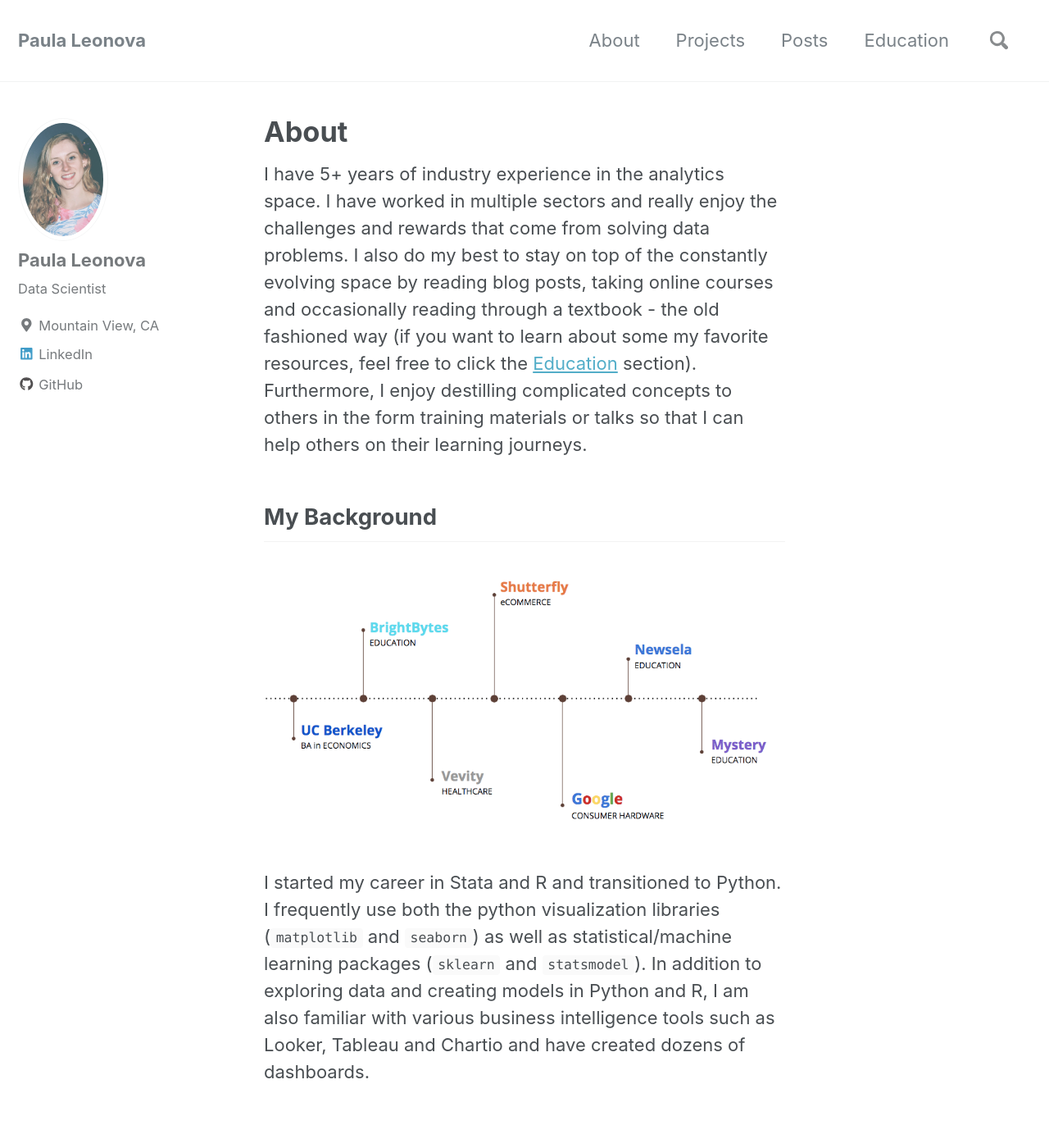
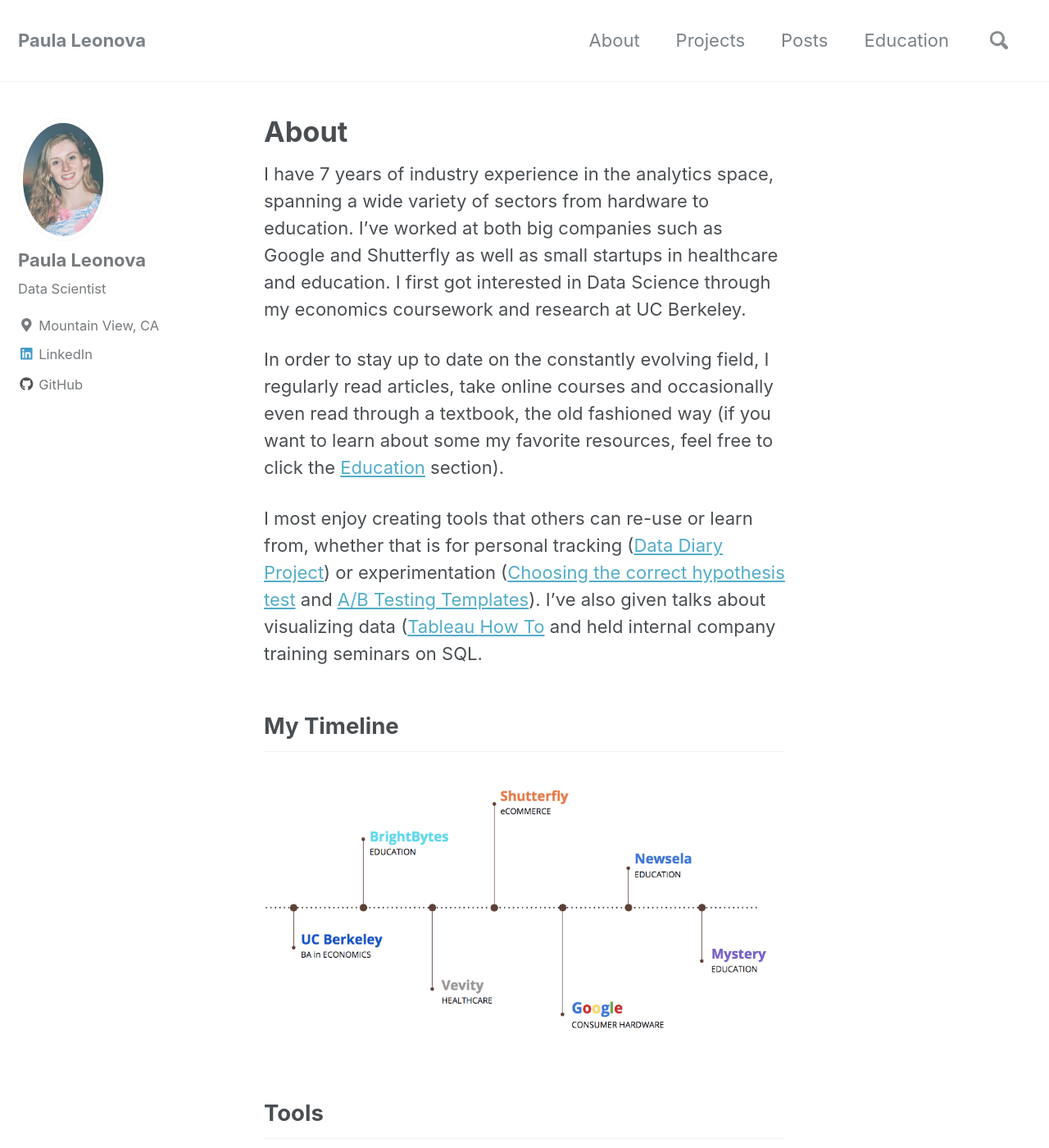
Before and after one commit to pleonova/pleonova.github.io, a Jekyll site: the page built from _pages/about.md, in a window 1280 px wide and 1400 px high. Shown: the whole window at 82% size. Built offline with Jekyll 4.4.1, drawn with Linux system fonts in a browser that asks for light colours; nearby versions of some CDN libraries; some of the changed text lies outside the part shown.

Commit message:
Update pages

```diff
--- a/_pages/about.md
+++ b/_pages/about.md
@@ -5,14 +5,21 @@
   #image: "/images/rock-colors-small.jpg"
 ---
 
-I have 5+ years of industry experience in the analytics space. I have worked in multiple sectors and really enjoy the challenges and rewards that come from solving data problems. I also do my best to stay on top of the constantly evolving space by reading blog posts, taking online courses and occasionally reading through a textbook - the old fashioned way (if you want to learn about some my favorite resources, feel free to click the [Education](https://pleonova.github.io/education/) section). Furthermore, I enjoy destilling complicated concepts to others in the form training materials or talks so that I can help others on their learning journeys.
+I have 7 years of industry experience in the analytics space, spanning a wide variety of sectors from hardware to education. I've worked at both big companies such as Google and Shutterfly as well as small startups in healthcare and education. I first got interested in Data Science through my economics coursework and research at UC Berkeley.
 
-## My Background
+In order to stay up to date on the constantly evolving field, I regularly read articles, take online courses and occasionally even read through a textbook, the old fashioned way (if you want to learn about some my favorite resources, feel free to click the [Education](https://pleonova.github.io/education/) section).
+
+I most enjoy creating tools that others can re-use or learn from, whether that is for personal tracking ([Data Diary Project](https://github.com/pleonova/data-diary)) or experimentation ([Choosing the correct hypothesis test](https://github.com/pleonova/stat-tests) and [A/B Testing Templates](https://github.com/pleonova/ab-testing)).  I've also given talks about visualizing data ([Tableau How To](https://pleonova.github.io/visualization-tableau/) and held internal company training seminars on SQL.
+
+
+## My Timeline
 
 <img src="{{ site.url }}{{ site.baseurl }}/images/my-background4.JPG" alt="">
 
-I started my career in Stata and R and transitioned to Python. I frequently use both the python visualization libraries (`matplotlib` and `seaborn`) as well as statistical/machine learning packages (`sklearn` and `statsmodel`). In addition to exploring data and creating models in Python and R, I am also familiar with various business intelligence tools such as Looker, Tableau and Chartio and have created dozens of dashboards.
+## Tools
+
+I started my career in Stata and R and transitioned to Python. I frequently use both the python visualization libraries (`matplotlib` and `seaborn`) as well as statistical/machine learning packages (`scikit-learn` and `statsmodel`). Furthemore, I've written a handful of statistical functions and visualizations for evaluating online experiments in Python. In addition to exploring data and creating models in Python and R, I am also familiar with various business intelligence tools such as Looker, Tableau and Chartio and have created dozens of dashboards.
 
 <br /><br />
-## Other
-When I am not working on my side projects, I like to go outside and play Pickup Ultimate Frisbee or play strategy board games indoors with friends (my current favorites are Caverna, Citadels, Terra Mystica). I also enjoy bringing out my Nikon SLR with me and taking portraits of friends (feel free to checkout out [my photography website](http://girlandcamera.wixsite.com/novaphotography)).
+## Other Interests
+When I am not working on my data side projects, I like to get outdoors whether that be up to the snow covered mountains in Tahoe for a snowboarding adventure or to the nearest green field for a game of pick up Ultimate Frisbee. I also enjoy woodworking, board games and photography (feel free to checkout out [my photography website](http://girlandcamera.wixsite.com/novaphotography)).
```
Also changed, not shown: _pages/education.md (+1 -0 lines).
